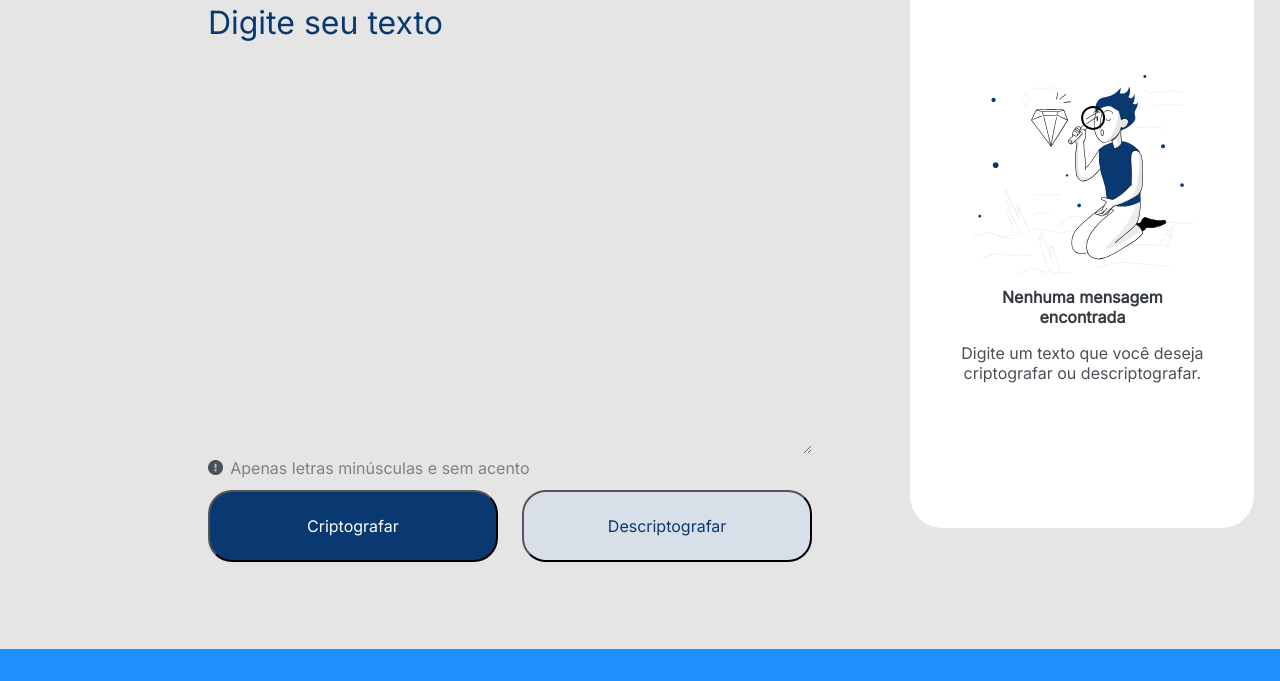
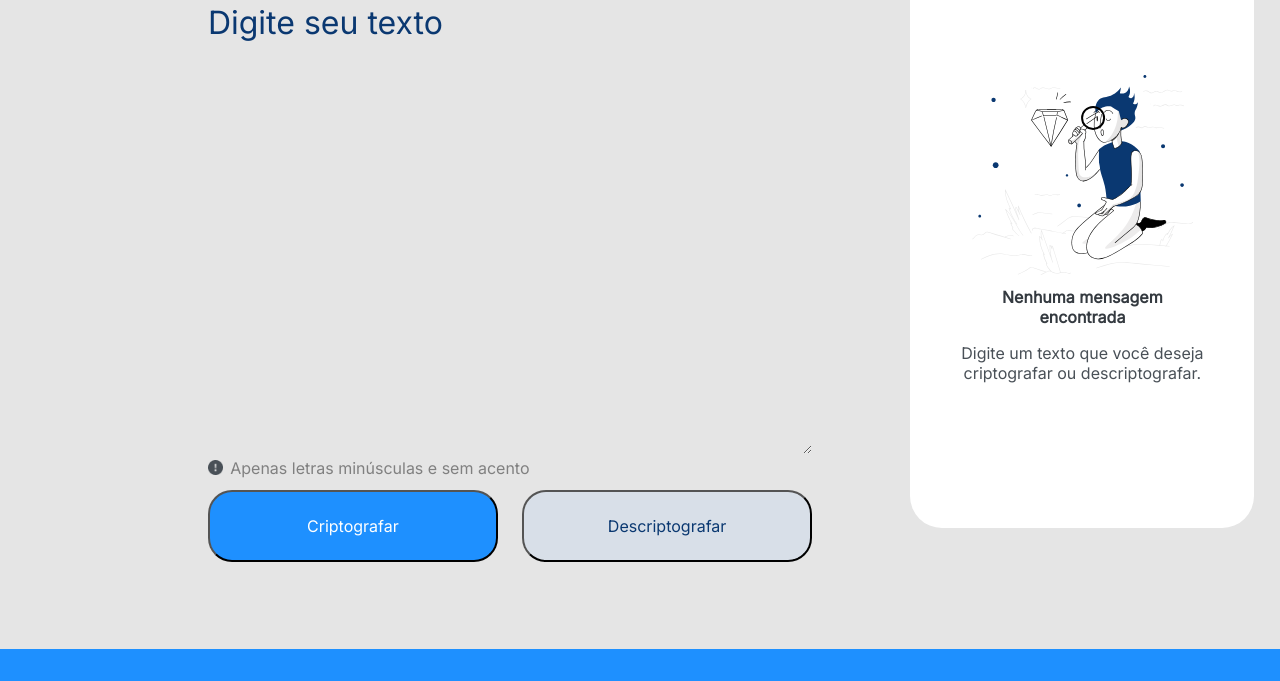
Before and after one commit to matheusdasilvaoliveira/challenge-decodificador-one, a plain HTML site: page index.html in a window 1280 px wide. In both pictures the pointer is over the button "Criptografar". Shown: the part 96-777 px from the top of the page. Drawn offline with Linux system fonts and the light colour scheme.

Commit message:
Adicionar interação de mudança de cor e cursor nos botões

```diff
--- a/src/style.css
+++ b/src/style.css
@@ -87,6 +87,11 @@ body {
     font-family: 'Inter', sans-serif;
 }
 
+.botao-criptografar:hover, .botao-descriptografar:hover {
+    cursor: pointer;
+    background-color: #1E90FF;
+}
+
 .botao-criptografar {
     background-color: #0A3871;
     color: white;
```
